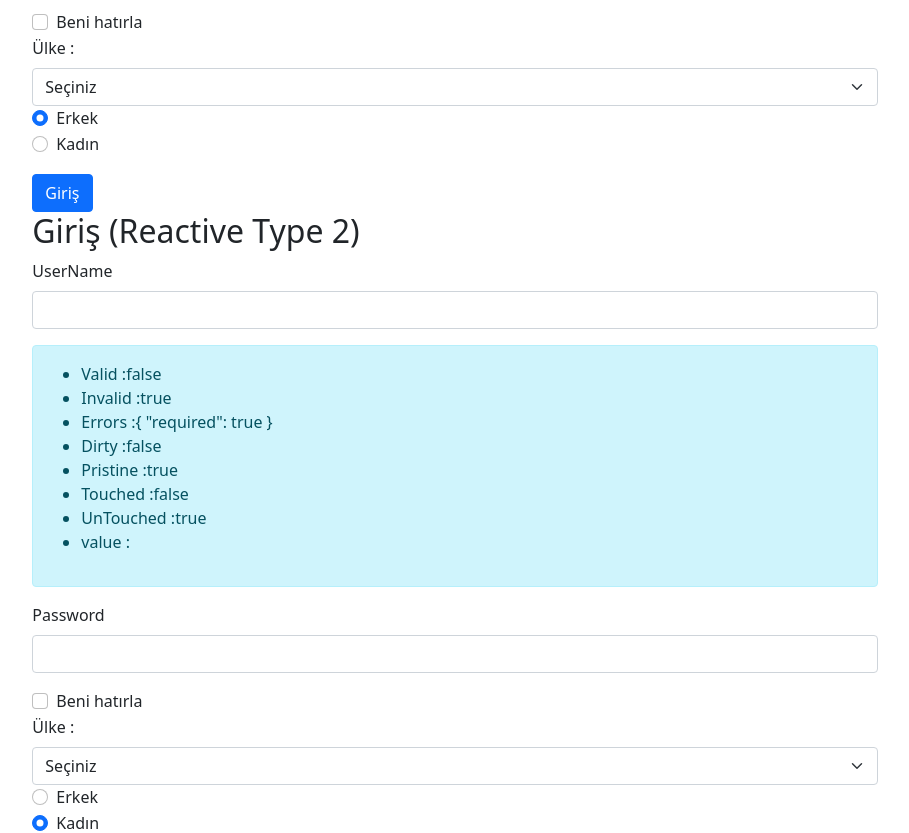
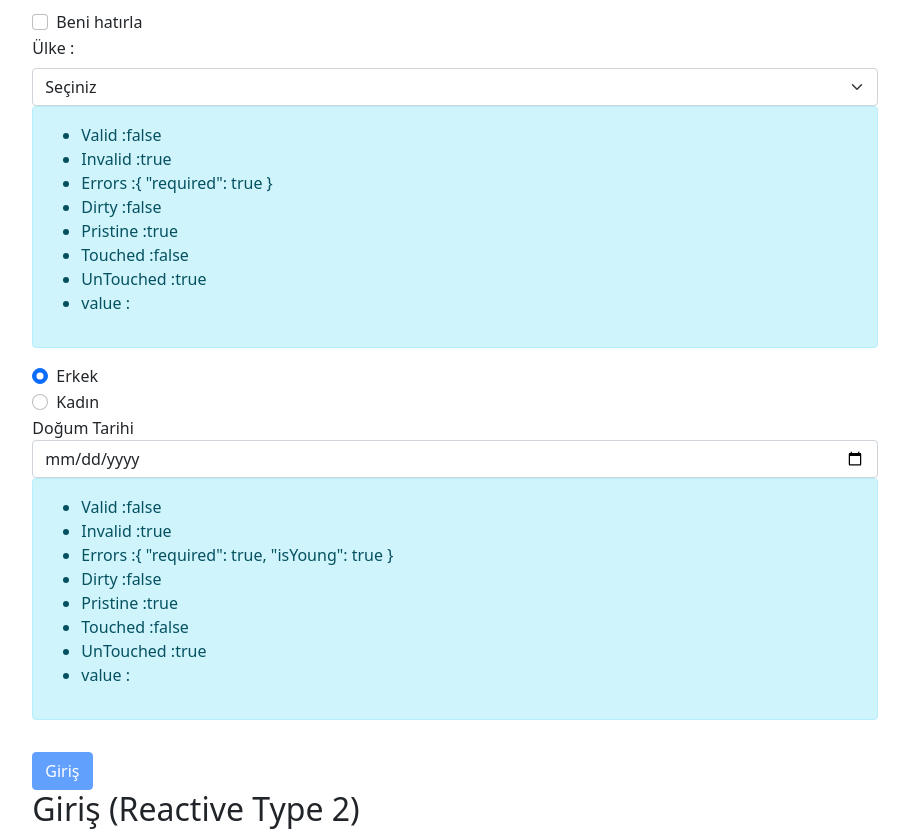
Before and after one commit to Fcakiroglu16/TurkcellAngularApp, an Angular app: page / in a window 1280 px wide. Shown: the part 780-1613 px from the top of the page, without its empty margins (185-1094 px from the left). Built offline with nearby package versions, Linux system fonts and the light colour scheme.

Commit message:
custom validation tamamlandı.

```diff
--- a/src/app/forms/reactive/reactive.component.css
+++ b/src/app/forms/reactive/reactive.component.css
@@ -0,0 +1,8 @@
+.invalidRed
+{
+    background-color: red;
+}
+.validGreen
+{
+    background-color: green;
+}
--- a/src/app/forms/reactive/reactive.component.html
+++ b/src/app/forms/reactive/reactive.component.html
@@ -26,7 +26,7 @@
             </div>
             <div class="mb-3">
                 <label for="password" class="form-label">Password</label>
-                <input class="form-control" type="password" formControlName="password" >
+                <input [ngClass]="{invalidRed:isValid('password'),validGreen:isSuccessValid('password')}" class="form-control" type="password" formControlName="password" >
             </div>
 
             <div class="alert alert-danger" *ngIf="isInValidMessageShow('password')">
@@ -58,9 +58,31 @@
             <label class="form-label" for="country">Ülke :</label>
             <select class="form-select" formControlName="country">
 
+                <option  value="">Seçiniz</option>
                 <option *ngFor="let item of countryMenu" value="{{item.value}}">{{item.text}}</option>
 
             </select>
+
+
+            <div class="alert alert-info">
+                <ul>
+                    <li>Valid :{{loginForm.get("country")?.valid}}</li>
+                    <li>Invalid :{{loginForm.get("country")?.invalid}}</li>
+                    <li>Errors :{{loginForm.get("country")?.errors | json}}</li>
+                    <li>Dirty :{{loginForm.get("country")?.dirty}}</li>
+                    <li>Pristine :{{loginForm.get("country")?.pristine}}</li>
+                    <li>Touched :{{loginForm.get("country")?.touched}}</li>
+                    <li>UnTouched :{{loginForm.get("country")?.untouched}}</li>
+                    <li>value :{{loginForm.get("country")?.value}}</li>
+                </ul>
+
+            </div>
+
+
+
+
+
+
 
             <div *ngFor="let item  of genderMenu">
                 <div class="form-check">
@@ -71,8 +93,27 @@
                   </div>
             </div>
 
+<div>
+  <label for="birthDate">Doğum Tarihi</label>
+   <input class="form-control" type="date" formControlName="birthDate" name="birthDate">
+</div>
+<div class="alert alert-info">
+    <ul>
+        <li>Valid :{{loginForm.get("birthDate")?.valid}}</li>
+        <li>Invalid :{{loginForm.get("birthDate")?.invalid}}</li>
+        <li>Errors :{{loginForm.get("birthDate")?.errors | json}}</li>
+        <li>Dirty :{{loginForm.get("birthDate")?.dirty}}</li>
+        <li>Pristine :{{loginForm.get("birthDate")?.pristine}}</li>
+        <li>Touched :{{loginForm.get("birthDate")?.touched}}</li>
+        <li>UnTouched :{{loginForm.get("birthDate")?.untouched}}</li>
+        <li>value :{{loginForm.get("birthDate")?.value}}</li>
+    </ul>
 
-            <button class="btn btn-primary mt-3" type="submit">Giriş</button>
+</div>
+
+
+
+            <button [disabled]="!loginForm.valid" class="btn btn-primary mt-3" type="submit">Giriş</button>
         </form>
     </div>
 </div>
--- a/src/app/forms/reactive/reactive.component.ts
+++ b/src/app/forms/reactive/reactive.component.ts
@@ -1,5 +1,5 @@
 import { Component, OnInit } from '@angular/core';
-import { FormBuilder, FormGroup, Validators } from '@angular/forms';
+import { FormBuilder, FormControl, FormGroup, Validators } from '@angular/forms';
 import { setupTestingRouterInternal } from '@angular/router/testing';
 import { CountryDropMenu } from 'src/app/models/country-drop-menu';
 import { GenderRadioMenu } from 'src/app/models/gender-radio-menu';
@@ -12,7 +12,7 @@ import { GenderRadioMenu } from 'src/app/models/gender-radio-menu';
 export class ReactiveComponent implements OnInit {
 
   loginForm: FormGroup;
-  countryMenu: CountryDropMenu[] = [{ text: "Seçiniz", value: 0 }, { text: "Türkiye", value: 1 }, { text: "Almanya", value: 2 }, { text: "Fransa", value: 3 }];
+  countryMenu: CountryDropMenu[] = [ { text: "Türkiye", value: 1 }, { text: "Almanya", value: 2 }, { text: "Fransa", value: 3 }];
 
   genderMenu: GenderRadioMenu[] = [{ text: "Erkek", value: 1 }, { text: "Kadın", value: 2 }]
   constructor(fb: FormBuilder) {
@@ -21,8 +21,9 @@ export class ReactiveComponent implements OnInit {
       userName: fb.control('',Validators.required), // FormControl()
       password: fb.control('',[Validators.required,Validators.minLength(4)]),
       rememberMe:false,
-      country:0,
-      gender:[1]
+      country:fb.control('',Validators.required),
+      gender:[1],
+      birthDate:fb.control('',[Validators.required,this.isOldEnough])
     })
   }
 
@@ -31,13 +32,49 @@ export class ReactiveComponent implements OnInit {
   }
   signin()
   {
-    console.log(this.loginForm.value);
+    if(this.loginForm.valid)
+    {
+      console.log(this.loginForm.value);
+    }
+    else
+    {
+      alert("Gerekli alanları doldurunuz.")
+      console.log(`Status :${this.loginForm.valid}`)
+    }
+
+
   }
 
-  isInValidMessageShow(fromControlName:string)
+  isInValidMessageShow(formControlName:string)
   {
 
-  return  this.loginForm.get(fromControlName)?.invalid && (this.loginForm.get(fromControlName)?.dirty || this.loginForm.get(fromControlName)?.touched);
+  return  this.loginForm.get(formControlName)?.invalid && (this.loginForm.get(formControlName)?.dirty || this.loginForm.get(formControlName)?.touched);
   }
 
-}
+  isValid(formControlName:string): boolean {
+
+    let formControl=this.loginForm.get(formControlName);
+
+    if (!(formControl?.invalid && (formControl.dirty || formControl.touched))) return false;
+
+    if (formControl.errors?.['required']) return true;
+    if (formControl.errors?.['minlength']) return true;
+
+    return false;
+  }
+  isSuccessValid(formControlName:string)
+  {
+    let formControl=this.loginForm.get(formControlName);
+    return formControl?.valid && (formControl.dirty || formControl.touched);
+  }
+
+isOldEnough=(control:FormControl):{isYoung:true} | null =>{
+
+const birthDate= new Date(control.value);
+
+birthDate.setFullYear(birthDate.getFullYear()+18);
+
+return birthDate<new Date() ? null : {isYoung:true} ;
+
+
+}}
```
